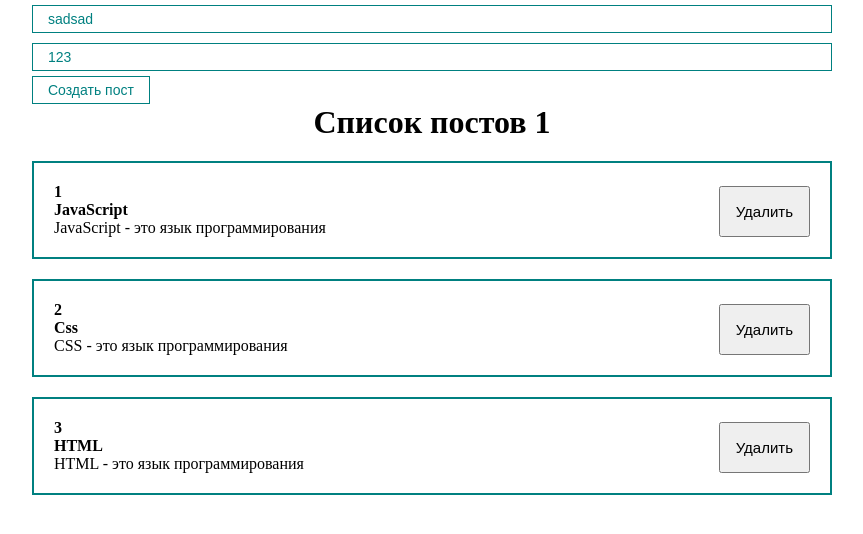
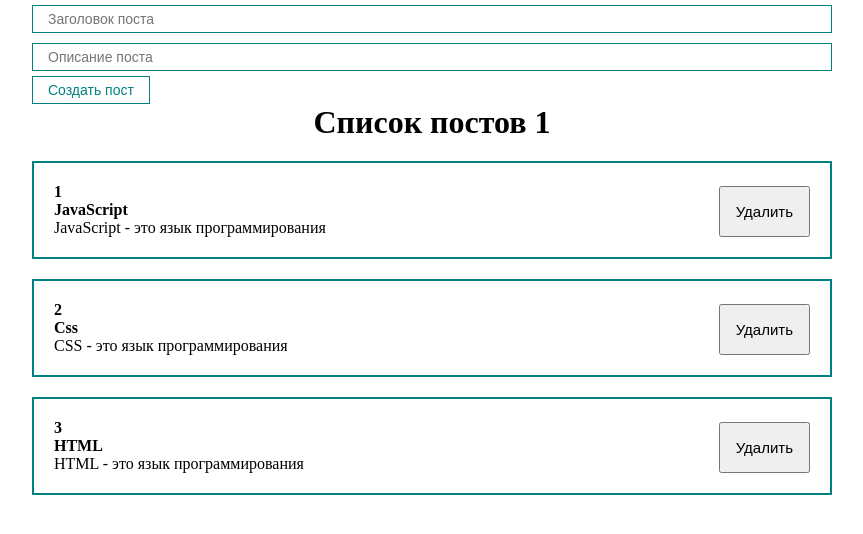
Before and after one commit to AntonKrivelo/react-fundamental, a React (Create React App) app: page / in a window 1280 px wide. Shown: the top 534 px of the page, without its empty margins (208-1071 px from the left). Built offline with nearby package versions, Linux system fonts and the light colour scheme.

Commit message:
Создал логику добавления поста в массив при нажатии на кнопку

```diff
--- a/src/App.js
+++ b/src/App.js
@@ -15,13 +15,18 @@ function App() {
       {id:3, title:'HTML', description:'HTML - это язык программирования'},
   ])
 
-  const [title, setTitle] = useState('sadsad')
-  const [description, setDescription] = useState('123')
+  const [title, setTitle] = useState('')
+  const [description, setDescription] = useState('')
 
   const addNewPost = (e) => {
     e.preventDefault()
-    console.log(title)
-    console.log(description)
+    const newPost = {
+      id: Math.floor(Math.random() * 1000),
+      title,
+      description,
+
+    }
+    setPosts([...posts, newPost])
   }
 
   return (
```
